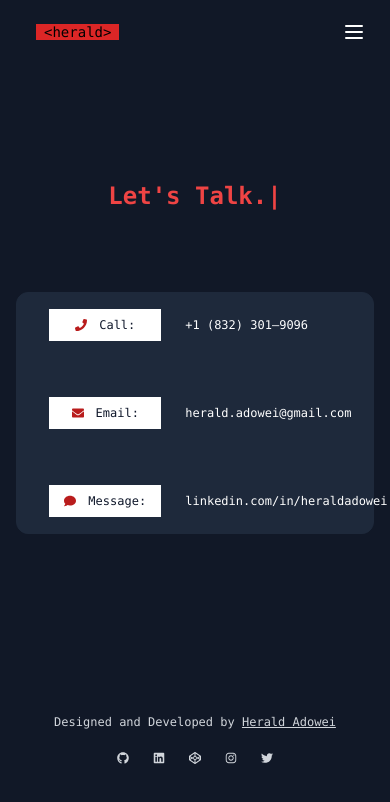
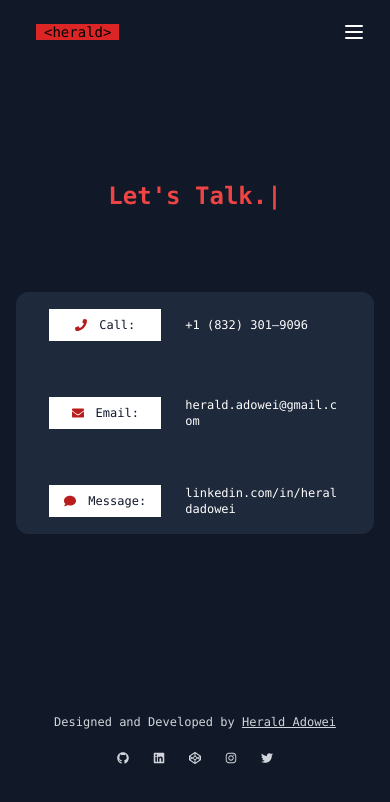
Before and after one commit to RadZ3000/personal-website, a Next.js app: page /contact in a window 390 px wide. Shown: the top 802 px of the page. Built offline with nearby package versions, Linux system fonts and the light colour scheme; a web font is replaced by a local one.

Commit message:
contact.tsx edit

```diff
--- a/pages/contact.tsx
+++ b/pages/contact.tsx
@@ -37,16 +37,16 @@ const Contact = () => {
                                 Email:
                             </button>
                         </a>
-                        <h1 className="text-xs md:text-sm  lg:text-base">herald.adowei@gmail.com</h1>
+                        <h1 className="text-xs md:text-sm lg:text-base break-all">herald.adowei@gmail.com</h1>
                     </span>
-                    <span className="flex flex-row gap-x-6 lg:flex-row items-center lg:gap-x-20 w-1/3 sm:w-auto">
+                    <span className="flex flex-row gap-x-6 lg:flex-row items-center lg:gap-x-20">
                             <a href="https://www.linkedin.com/in/heraldadowei" target="_blank" rel="noopener noreferrer">
                                 <button className="button">
                                     <FaComment className="text-red-700" />
                                     Message:
                                 </button>
                             </a>
-                        <h1 className="text-xs md:text-sm lg:text-base">linkedin.com/in/heraldadowei</h1>
+                        <h1 className="text-xs md:text-sm lg:text-base break-all">linkedin.com/in/heraldadowei</h1>
                     </span>
                 </div>
             </div>
```
